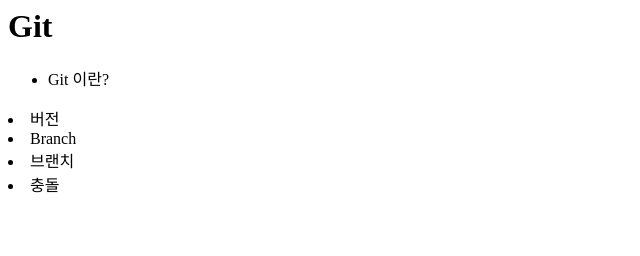
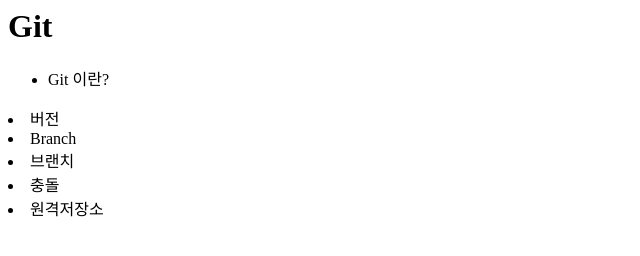
Before and after one commit to KimMuSup/opentutorials_git_mskim, a plain HTML site: page index.html in a window 1280 px wide. Shown: the whole page, without its empty margins (0-640 px from the left). Drawn offline with Linux system fonts and the light colour scheme.

Commit message:
원격저장소 추가

```diff
--- a/index.html
+++ b/index.html
@@ -12,6 +12,7 @@
 			<li>Branch</ul>
 			<li>브랜치</ul>
 			<li>충돌</ul>
+			<li>원격저장소</ul>
 		</ul>
 	</body>
 </html>
```
